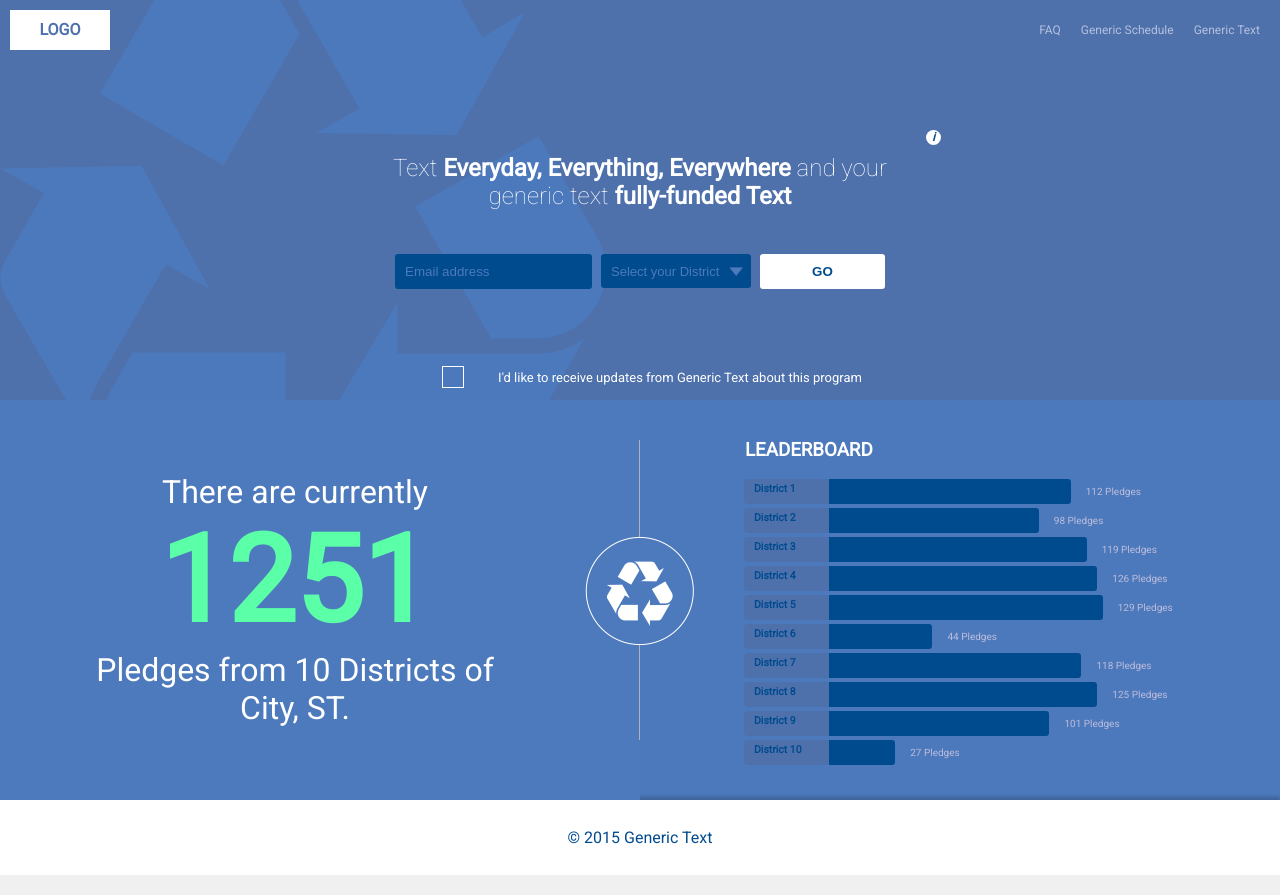
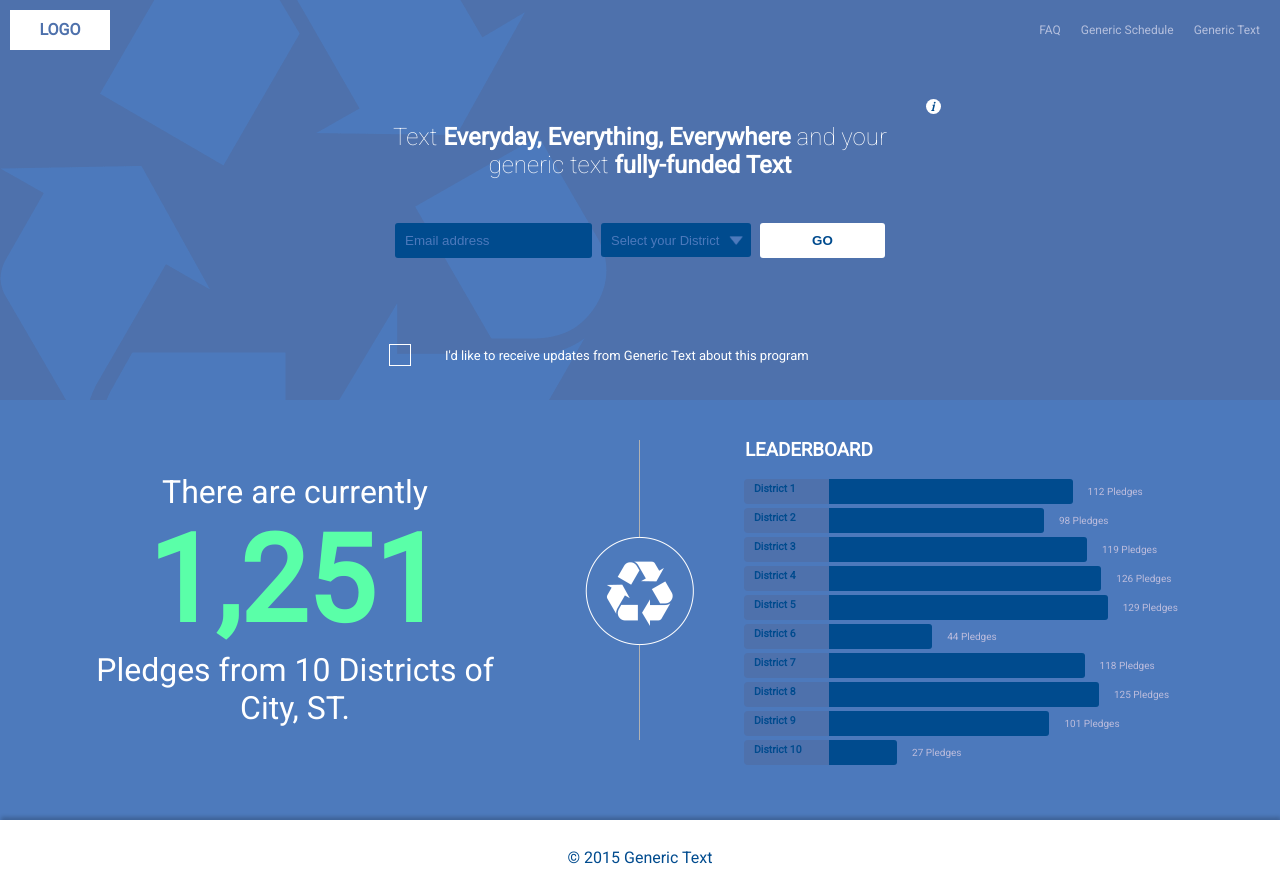
Before and after one commit to unfaiyted/pledge-assessment, a plain HTML site: page index.html in a window 1280 px wide. Drawn offline with Linux system fonts and the light colour scheme.

Commit message:
clean up of display on smaller monitors

```diff
--- a/css/main.css
+++ b/css/main.css
@@ -1,8 +1,8 @@
-@import url('https://fonts.googleapis.com/css?family=Roboto:100,300,400');
+@import url('https://fonts.googleapis.com/css?family=Roboto:100,300,400|Lora');
 
 /* HTML Tags */
 body, html {
-    background-color: #F0F0F0;
+    background-color: #4D7ABC;
     padding: 0;
     margin: 0;
     box-sizing: border-box;
@@ -52,8 +52,7 @@ nav a {
 
 
 header {
-
-    height: 50vh;
+    min-height: 50vh;
     width: 100%;
     text-align: center;
     background-image:  url("../img/recycle-big.png");
@@ -61,7 +60,6 @@ header {
     background-repeat: no-repeat;
 
 }
-
 
 
 header h1 {
@@ -98,13 +96,16 @@ header button {
 header #wrapper {
     width: 550px;
     margin: auto;
+    z-index: 5;
+    display: flex;
+    flex-direction: row;
+    flex-wrap: wrap;
+    align-items: center;
+    height: calc(100% - 50px);
+
 }
 
 
-header #wrapper .main {
-    padding-top: 70px;
-    padding-bottom: 70px;
-}
 
 header select {
     margin: 5px;
@@ -122,9 +123,8 @@ header select {
     font-size: 13px;
 }
 
-header select option {
-    color: #fff;
-}
+select option:not(:disabled) {color:#fff;}
+
 
 /*hide for ie*/
 header select::-ms-expand {
@@ -133,7 +133,7 @@ header select::-ms-expand {
 
 main {
     background-color: #4D7ABC;
-    height: 50vh;
+    min-height: 50vh;
     width: 50%;
     position: relative;
     box-sizing: border-box;
@@ -174,7 +174,7 @@ aside h3 {
 
 aside {
     background-color: #4C79BC;
-    height: 50vh;
+    min-height: 50vh;
     width: 50%;
 }
 
@@ -190,6 +190,8 @@ footer {
     box-shadow:         1px -3px 4px 0 rgba(0, 0, 0, 0.20);
     height: 75px;
     line-height: 75px;
+    z-index: 3;
+    margin-top: 20px;
 }
 
 
@@ -252,7 +254,12 @@ footer {
     font-size: 12px;
     font-style: italic;
     font-weight: bold;
+    font-family: 'Lora', serif;
 
+}
+
+.info-icon span {
+    margin-left: -2px;
 }
 
 
--- a/index.html
+++ b/index.html
@@ -34,10 +34,10 @@
                     Text <strong>Everyday, Everything, Everywhere</strong>
                     and your generic text <strong>fully-funded Text</strong>
                 </p>
-                   <div class="info-icon">i</div>
+                   <div class="info-icon"><span>i</span></div>
                 <input type="text" placeholder="Email address" />
 
-                <select>
+                <select id="select-district">
                     <option value="" disabled selected>Select your District</option>
                     <option>District 1</option>
                     <option>District 2</option>
--- a/js/main.js
+++ b/js/main.js
@@ -3,6 +3,13 @@
 * */
 "use strict";
 const leaderboard = [112, 98, 119, 126, 129, 44, 118, 125, 101, 27];
+
+
+var select = document.getElementById('select-district');
+
+select.onchange = function () {
+    select.style.color = '#fff';
+};
 
 window.onload = function () {
         console.log("Hello, USAA!");
@@ -13,11 +20,19 @@ window.onload = function () {
 
     function countUp() {
         let countUp = document.getElementById("pledge-count").innerText;
+
+        if(countUp.includes(",")) { countUp = countUp.replace(/,/g, ''); }
+
+        countUp = parseInt(countUp);
+
         countUp++;
-        document.getElementById("pledge-count").innerText = countUp;
+
+        document.getElementById("pledge-count").innerText = numberWithCommas(countUp);
+
+        // if(countUp > 999) { countUp = countUp.replace(/,/g, ''); }
 
         if(parseInt(countUp) >= MAX_VALUE) {
-            document.getElementById("pledge-count").innerText = MAX_VALUE;
+            document.getElementById("pledge-count").innerText = numberWithCommas(MAX_VALUE);
             window.clearInterval(countInterval);
         }
     }
@@ -62,11 +77,13 @@ window.onload = function () {
 
         for(let i = 0; i < storeMaxes.length; i++) {
             let currWidth = document.getElementById('bar_' + i ).style.width;
-            let currWidthAsInt = parseInt(currWidth.replace(/%/,""));
-            currWidthAsInt++;
+            let currWidthAsFloat = parseFloat(currWidth.replace(/%/,""));
 
-            if(currWidthAsInt < storeMaxes[i]) {
-                document.getElementById('bar_' + i ).style.width = currWidthAsInt + "%";
+            currWidthAsFloat = currWidthAsFloat + 0.15;
+
+
+            if(currWidthAsFloat < storeMaxes[i]) {
+                document.getElementById('bar_' + i ).style.width = currWidthAsFloat + "%";
                 modified = true;
             }
         }
@@ -77,7 +94,14 @@ window.onload = function () {
 
     }
 
-    leaderboardInterval = window.setInterval(recalculateWidths, 35);
+    leaderboardInterval = window.setInterval(recalculateWidths, 1);
+
+
+
+    const numberWithCommas = (x) => {
+        return x.toString().replace(/\B(?=(\d{3})+(?!\d))/g, ",");
+    }
+
 
 
 
```
